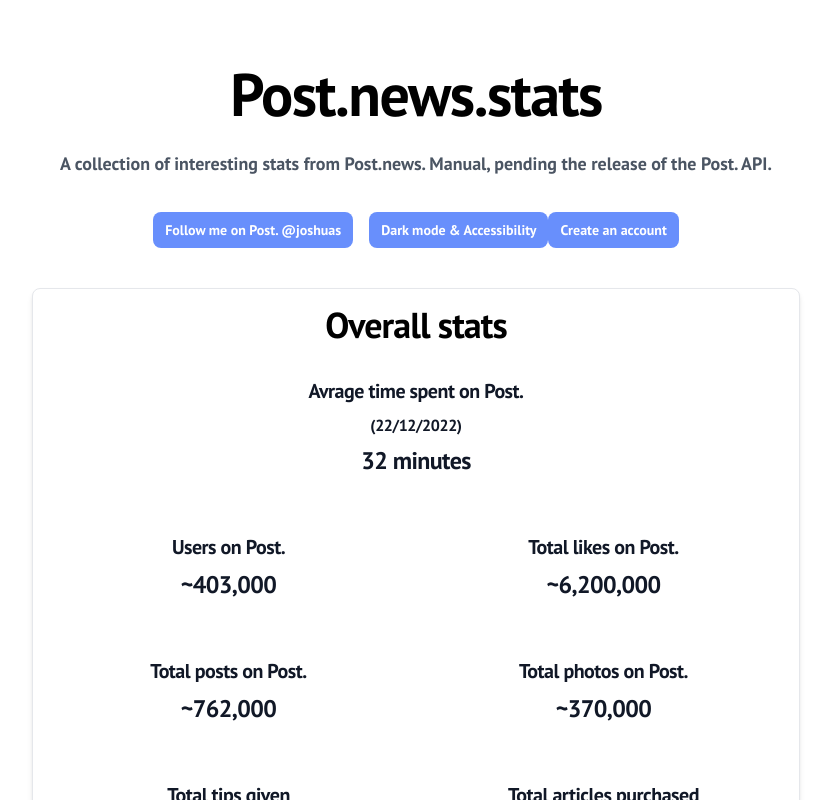
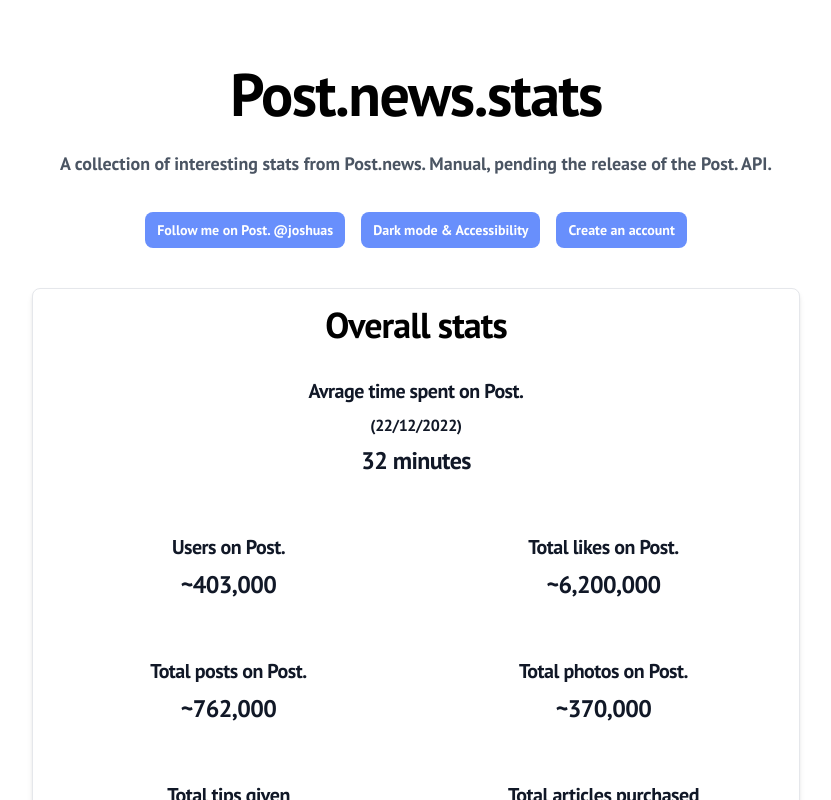
Before and after one commit to joshspires/post-stats, a React (Create React App) app: page / in a window 1280 px wide. Shown: the top 800 px of the page, without its empty margins (224-1055 px from the left). Built offline with nearby package versions, Linux system fonts and the light colour scheme.

Commit message:
Update Hero.js

```diff
--- a/src/components/Hero.js
+++ b/src/components/Hero.js
@@ -14,7 +14,7 @@
                 </p>
                 <div class="mt-8 text-center">
                   <a href="https://post.news/joshuas" target="_blank" rel="noreferrer" class="mr-4 inline-flex items-center px-3 py-2 text-sm font-medium text-center text-white bg-post-blue rounded-lg hover:bg-blue-800 focus:ring-4 focus:outline-none focus:ring-blue-300 dark:bg-post-blue dark:hover:bg-blue-700 dark:focus:ring-blue-800">Follow me on Post. @joshuas</a>
-                  <a href="https://joshspires.com.au/post-news-dark-mode/" target="_blank" rel="noreferrer" class="inline-flex items-center px-3 py-2 text-sm font-medium text-center text-white bg-post-blue rounded-lg hover:bg-blue-800 focus:ring-4 focus:outline-none focus:ring-blue-300 dark:bg-post-blue dark:hover:bg-blue-700 dark:focus:ring-blue-800">Dark mode & Accessibility</a>
+                  <a href="https://joshspires.com.au/post-news-dark-mode/" target="_blank" rel="noreferrer" class="mr-4 inline-flex items-center px-3 py-2 text-sm font-medium text-center text-white bg-post-blue rounded-lg hover:bg-blue-800 focus:ring-4 focus:outline-none focus:ring-blue-300 dark:bg-post-blue dark:hover:bg-blue-700 dark:focus:ring-blue-800">Dark mode & Accessibility</a>
                   <a href="https://post.news/auth/signup" target="_blank" rel="noreferrer" class="inline-flex items-center px-3 py-2 text-sm font-medium text-center text-white bg-post-blue rounded-lg hover:bg-blue-800 focus:ring-4 focus:outline-none focus:ring-blue-300 dark:bg-post-blue dark:hover:bg-blue-700 dark:focus:ring-blue-800">Create an account</a>
                 </div>
                 <div class="container mx-auto p-4 grid grid-cols-1 sm:grid-cols-2 m-10 gap-4 bg-white border border-gray-200 rounded-lg shadow-md dark:bg-gray-800 dark:border-gray-700">
```
